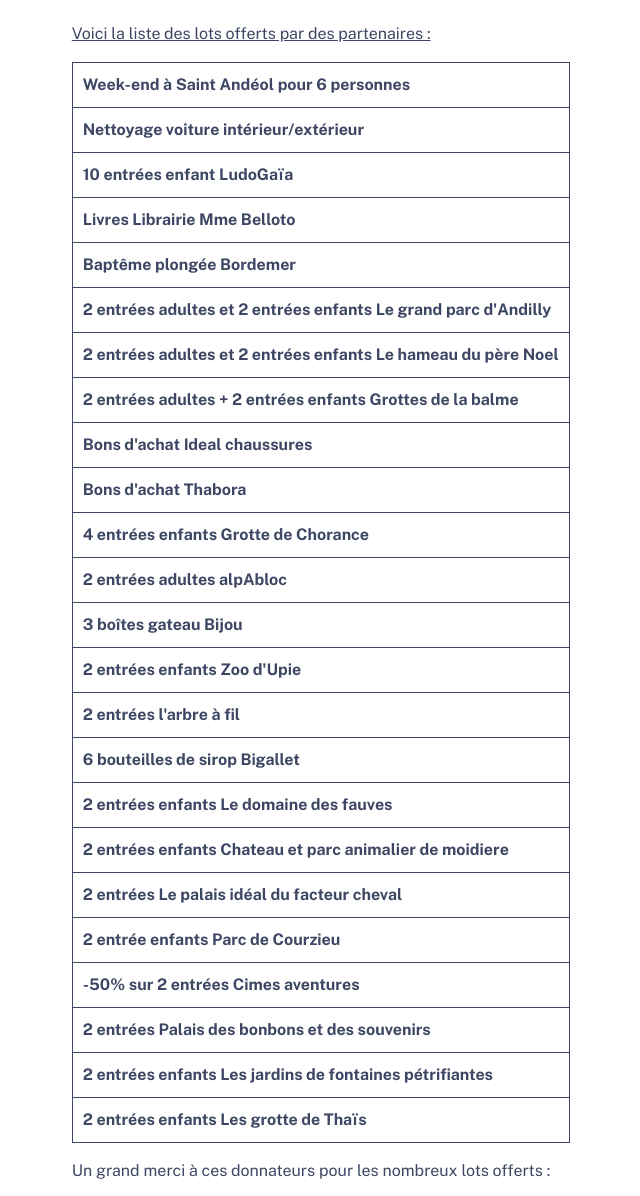
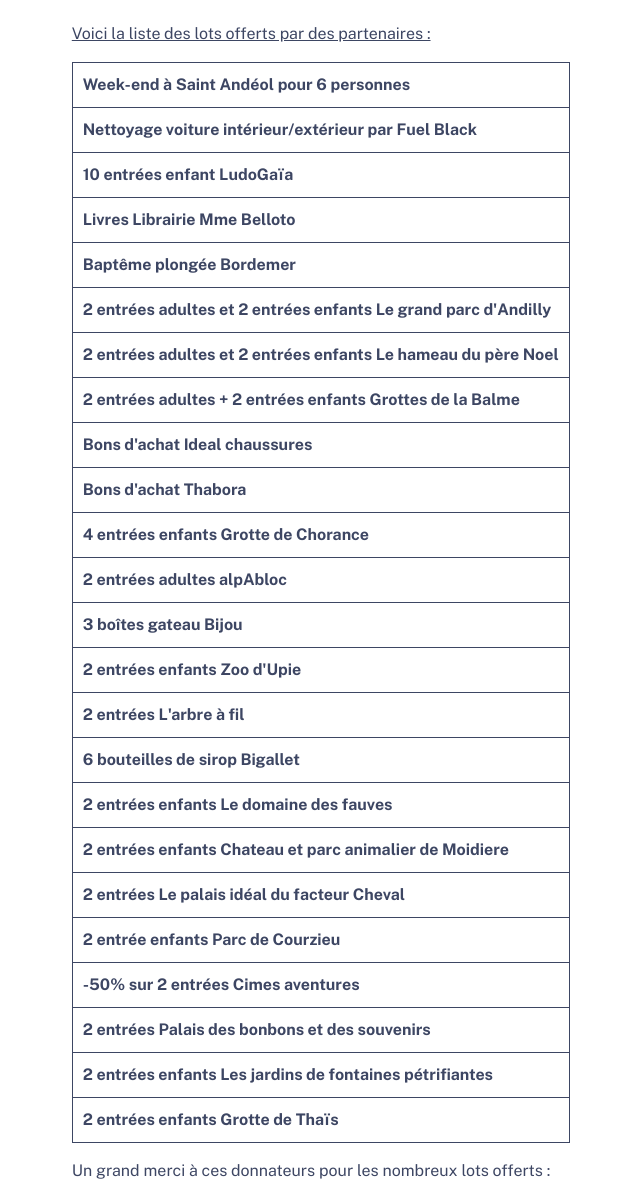
Before and after one commit to RaphBen69/APE, an Astro site: page /APE/events/kermesse in a window 1280 px wide. Shown: the part 2171-3367 px from the top of the page, without its empty margins (250-890 px from the left). Built offline with nearby package versions, Linux system fonts and the light colour scheme; Astro itself is replaced by a stand-in of ours.

Commit message:
[CHANGED] Kermesse

```diff
--- a/src/content/events/kermesse.mdx
+++ b/src/content/events/kermesse.mdx
@@ -32,29 +32,29 @@ tags:
   <u>Voici la liste des lots offerts par des partenaires :</u>
   <table>
     <tr><th>Week-end à Saint Andéol pour 6 personnes</th></tr>
-    <tr><th>Nettoyage voiture intérieur/extérieur</th></tr>
+    <tr><th>Nettoyage voiture intérieur/extérieur par Fuel Black</th></tr>
     <tr><th>10 entrées enfant LudoGaïa</th></tr>
     <tr><th>Livres Librairie Mme Belloto</th></tr>
     <tr><th>Baptême plongée Bordemer</th></tr>
     <tr><th>2 entrées adultes et 2 entrées enfants Le grand parc d'Andilly</th></tr>
     <tr><th>2 entrées adultes et 2 entrées enfants Le hameau du père Noel</th></tr>
-    <tr><th>2 entrées adultes + 2 entrées enfants	Grottes de la balme</th></tr>
+    <tr><th>2 entrées adultes + 2 entrées enfants	Grottes de la Balme</th></tr>
     <tr><th>Bons d'achat Ideal chaussures</th></tr>
     <tr><th>Bons d'achat Thabora</th></tr>
     <tr><th>4 entrées enfants Grotte de Chorance</th></tr>
     <tr><th>2 entrées adultes alpAbloc</th></tr>
     <tr><th>3 boîtes gateau Bijou</th></tr>
     <tr><th>2 entrées enfants Zoo d'Upie</th></tr>
-    <tr><th>2 entrées l'arbre à fil</th></tr>
+    <tr><th>2 entrées L'arbre à fil</th></tr>
     <tr><th>6 bouteilles de sirop Bigallet</th></tr>
     <tr><th>2 entrées enfants Le domaine des fauves</th></tr>
-    <tr><th>2 entrées enfants Chateau et parc animalier de moidiere</th></tr>
-    <tr><th>2 entrées Le palais idéal du facteur cheval</th></tr>
+    <tr><th>2 entrées enfants Chateau et parc animalier de Moidiere</th></tr>
+    <tr><th>2 entrées Le palais idéal du facteur Cheval</th></tr>
     <tr><th>2 entrée enfants Parc de Courzieu</th></tr>
     <tr><th>-50% sur 2 entrées Cimes aventures</th></tr>
     <tr><th>2 entrées Palais des bonbons et des souvenirs</th></tr>
     <tr><th>2 entrées enfants Les jardins de fontaines pétrifiantes</th></tr>
-    <tr><th>2 entrées enfants Les grotte de Thaïs</th></tr>
+    <tr><th>2 entrées enfants Grotte de Thaïs</th></tr>
   </table>
   Un grand merci à ces donnateurs pour les nombreux lots offerts :
   <ul>
```
